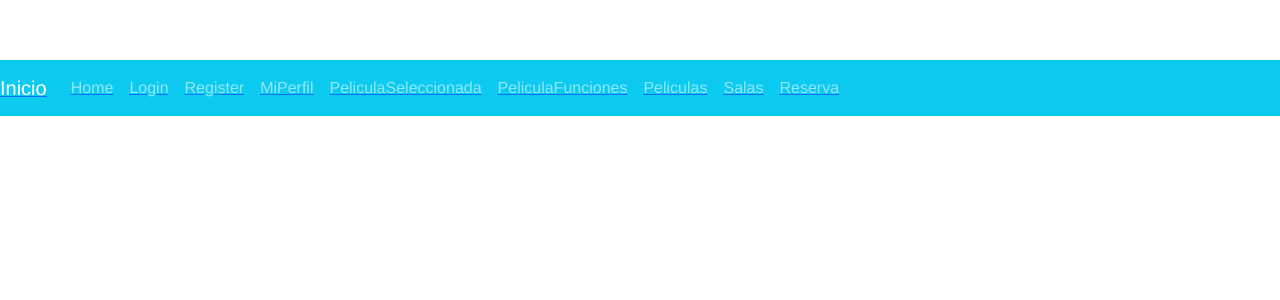
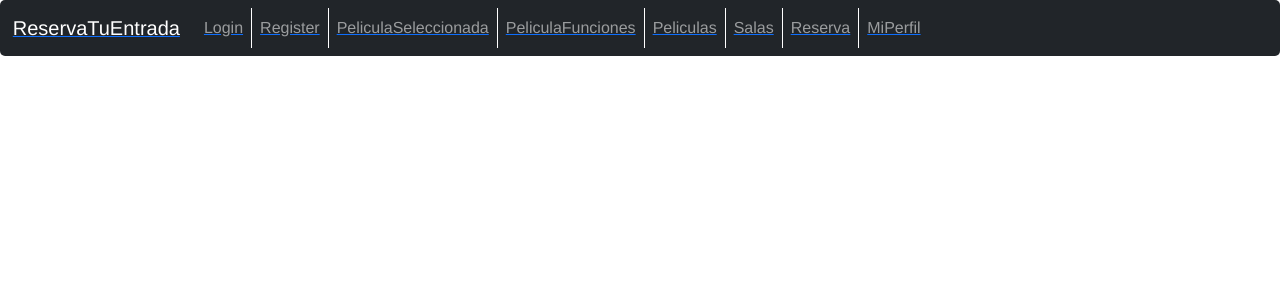
Before and after one commit to Alaple/Cine, a Vue app: page /funciones in a window 1280 px wide. Shown: the top 300 px of the page. Built offline with nearby package versions, Linux system fonts and the light colour scheme.

Commit message:
EXAMEN FINAL JUSID

```diff
--- a/data/funciondb.js
+++ b/data/funciondb.js
@@ -19,7 +19,7 @@ async function getFuncionesPorPelicula(idPelicula) {
     const funciones = await clientMongo
         .db(dbName)
         .collection(collection)
-        .find({_idPelicula: new objectId(idPelicula)})
+        .find({_idPelicula: idPelicula})
         .toArray();
     return funciones;
 }
@@ -29,7 +29,7 @@ async function getFuncionesPorSala(idSala) {
     const funciones = await clientMongo
         .db(dbName)
         .collection(collection)
-        .find({_idSala: new objectId(idSala)})
+        .find({_idSala: idSala})
         .toArray();
     return funciones;
 }
--- a/public/index.html
+++ b/public/index.html
@@ -1,11 +1,11 @@
 <!DOCTYPE html>
-<html lang="">
+<html lang="es">
   <head>
     <meta charset="utf-8">
     <meta http-equiv="X-UA-Compatible" content="IE=edge">
     <meta name="viewport" content="width=device-width,initial-scale=1.0">
     <link rel="icon" href="<%= BASE_URL %>favicon.ico">
-    <title><%= htmlWebpackPlugin.options.title %></title>
+    <title>Reserva tu Entrada</title>
   </head>
   <body>
     <noscript>
--- a/src/App.vue
+++ b/src/App.vue
@@ -23,6 +23,5 @@ export default {
   -moz-osx-font-smoothing: grayscale;
   text-align: center;
   color: #2c3e50;
-  margin-top: 60px;
 }
 </style>
--- a/src/components/Navbar.vue
+++ b/src/components/Navbar.vue
@@ -1,11 +1,10 @@
 <template>
+  <section class="src-componentes-navbar">
+    <nav class="navbar navbar-expand-sm navbar-dark bg-dark" role="navigation">
 
-  <section class="src-componentes-navbar">
-
-    <nav class="navbar navbar-expand-lg navbar-dark bg-info">
-
-      <router-link to="/">
-        <a class="navbar-brand" href="#">Inicio</a>
+      <!-- opción ruta Home -->
+      <router-link to="/home">
+        <a class="navbar-brand" href="#">ReservaTuEntrada</a>
       </router-link>
 
       <button
@@ -22,12 +21,6 @@
 
       <div class="collapse navbar-collapse" id="navbarNav">
         <ul class="navbar-nav">
-          <!-- opción ruta Home -->
-          <li class="nav-item">
-            <router-link to="/home">
-              <a class="nav-link" href="#">Home</a>
-            </router-link>
-          </li>
           <!-- opción ruta Login -->
           <li class="nav-item">
             <router-link to="/login">
@@ -38,12 +31,6 @@
           <li class="nav-item">
             <router-link to="/register">
               <a class="nav-link" href="#">Register</a>
-            </router-link>
-          </li>
-          <!-- opción ruta MiPerfil -->
-          <li class="nav-item">
-            <router-link to="/miPerfil">
-              <a class="nav-link" href="#">MiPerfil</a>
             </router-link>
           </li>
           <!-- opción ruta PeliculaSeleccionada -->
@@ -74,6 +61,13 @@
           <li class="nav-item">
             <router-link to="/reserva">
               <a class="nav-link" href="#">Reserva</a>
+            </router-link>
+          </li>
+            <!-- opción ruta MiPerfil -->
+          <li class="nav-item">
+            <router-link to="/miPerfil">
+              <!--<img class="imgPerfil" src="images/perfil.png" alt="Perfil" />-->
+              <a class="nav-link" data-toggle="collapse" data-target=".in" href="#">MiPerfil</a>
             </router-link>
           </li>
         </ul>
@@ -111,4 +105,22 @@
   .src-componentes-navbar {
 
   }
+
+  .navbar {
+    margin-bottom: 1rem;
+    border-radius: 5px;
+    }
+
+  .navbar li{
+    border-right: 1px solid white;
+  }
+
+  .navbar li:last-child{
+    border-right: none;
+  }
+
+  .navbar-brand{
+    padding-left: .8rem;
+  }
+
 </style>
```
